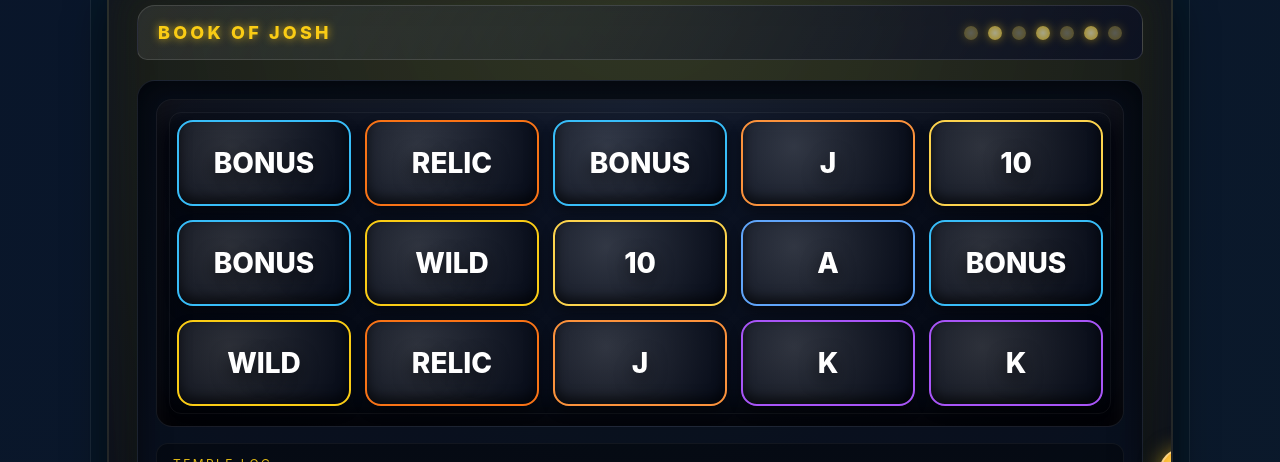
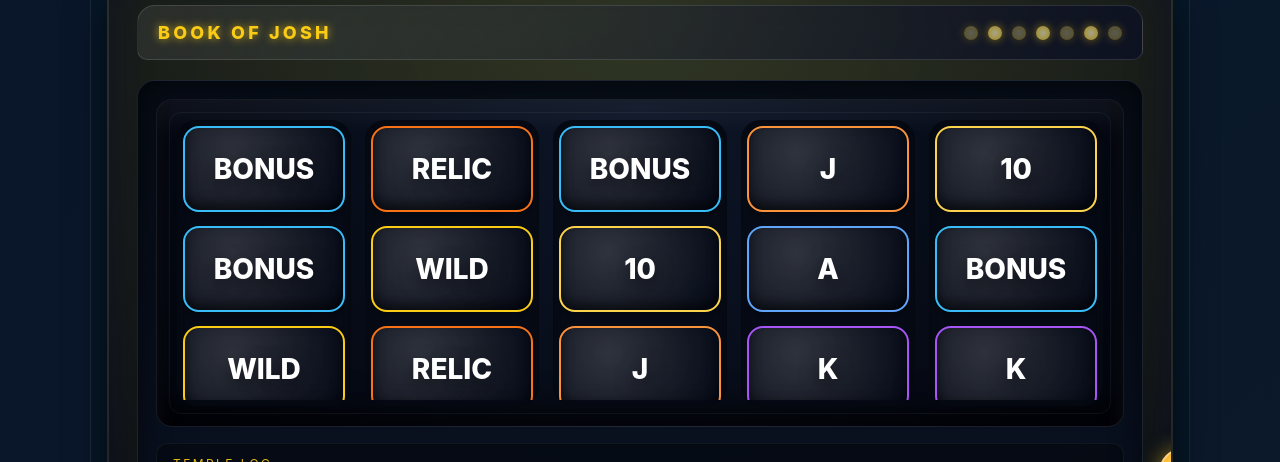
Before and after one commit to lagopodus/portfolio, a React (Create React App) app: page / in a window 1280 px wide. Shown: the part 1280-1742 px from the top of the page. Built offline with nearby package versions, Linux system fonts and the light colour scheme; no server answers; a web font is replaced by a local one.

Commit message:
Improve slot machine spin animation

```diff
--- a/src/App.css
+++ b/src/App.css
@@ -1044,9 +1044,30 @@ html, body {
 }
 
 .slot-column {
-  display: grid;
+  position: relative;
+  padding: 6px;
+  border-radius: 20px;
+  background: rgba(8, 12, 24, 0.85);
+  box-shadow: inset 0 0 18px rgba(0, 0, 0, 0.55);
+  overflow: hidden;
+}
+
+.slot-column__mask {
+  position: relative;
+  overflow: hidden;
+  height: calc(82px * 3 + 28px);
+}
+
+.slot-column__track {
+  display: flex;
+  flex-direction: column;
   gap: 14px;
-  position: relative;
+  transition: transform 0.35s ease;
+  will-change: transform;
+}
+
+.slot-column__track--spinning {
+  animation: reelSpin 0.65s linear infinite;
 }
 
 .slot-column--spinning::after {
@@ -1089,9 +1110,8 @@ html, body {
 }
 
 .slot-column--spinning .slot-symbol {
-  animation: spinBlur 0.25s linear infinite;
-  filter: brightness(1.1) blur(1px);
-  opacity: 0.7;
+  filter: brightness(1.1) blur(0.5px);
+  opacity: 0.65;
 }
 
 .slot-symbol span {
@@ -1110,6 +1130,12 @@ html, body {
 .slot-symbol--win::after {
   opacity: 0.8;
   background: radial-gradient(circle, rgba(255, 255, 255, 0.9), transparent 60%);
+}
+
+.slot-symbol--ghost {
+  border-color: rgba(255, 255, 255, 0.05) !important;
+  background: radial-gradient(circle at 30% 30%, rgba(255, 255, 255, 0.08), rgba(4, 9, 22, 0.7));
+  color: rgba(255, 255, 255, 0.65);
 }
 
 .slot-machine__status {
@@ -1293,10 +1319,13 @@ html, body {
   100% { transform: translateY(-3px); }
 }
 
-@keyframes spinBlur {
-  0% { transform: translateY(-5px); }
-  50% { transform: translateY(5px); }
-  100% { transform: translateY(-5px); }
+@keyframes reelSpin {
+  0% {
+    transform: translateY(0);
+  }
+  100% {
+    transform: translateY(-50%);
+  }
 }
 
 @keyframes columnSweep {
--- a/src/SlotMachine.js
+++ b/src/SlotMachine.js
@@ -32,6 +32,13 @@ const createReels = () =>
         Array.from({ length: ROWS }, () => randomSymbol())
     );
 
+const SPIN_TRACK_LENGTH = ROWS * 4;
+
+const generateSpinTrack = () => {
+    const base = Array.from({ length: SPIN_TRACK_LENGTH }, () => randomSymbol());
+    return [...base, ...base.slice(0, ROWS)];
+};
+
 function SlotMachine() {
     const [reels, setReels] = useState(createReels);
     const [bet, setBet] = useState(5);
@@ -45,6 +52,9 @@ function SlotMachine() {
     const [showWinBanner, setShowWinBanner] = useState(false);
     const [spinningColumns, setSpinningColumns] = useState(() => Array(COLUMNS).fill(false));
     const [celebration, setCelebration] = useState(null);
+    const [spinTracks, setSpinTracks] = useState(() =>
+        Array.from({ length: COLUMNS }, () => generateSpinTrack())
+    );
 
     const timeoutRef = useRef([]);
 
@@ -148,6 +158,7 @@ function SlotMachine() {
         }
 
         setSpinningColumns(Array(COLUMNS).fill(true));
+        setSpinTracks(Array.from({ length: COLUMNS }, () => generateSpinTrack()));
 
         const newReels = createReels();
 
@@ -239,6 +250,20 @@ function SlotMachine() {
     }, [celebration]);
 
     useEffect(() => {
+        if (!spinningColumns.some(Boolean)) {
+            return undefined;
+        }
+        const interval = setInterval(() => {
+            setSpinTracks((prev) =>
+                prev.map((track, columnIndex) =>
+                    spinningColumns[columnIndex] ? generateSpinTrack() : track
+                )
+            );
+        }, 220);
+        return () => clearInterval(interval);
+    }, [spinningColumns]);
+
+    useEffect(() => {
         if (autoplay && !spinning) {
             const timer = setTimeout(() => {
                 spin();
@@ -313,22 +338,48 @@ function SlotMachine() {
                             </div>
                         )}
                         <div className={`slot-grid ${spinning ? "slot-grid--spinning" : ""}`}>
-                            {reels.map((column, columnIndex) => (
+                            {reels.map((column, columnIndex) => {
+                                const columnSpinning = spinningColumns[columnIndex];
+                                const symbolsToRender = columnSpinning
+                                    ? spinTracks[columnIndex] || []
+                                    : column;
+                                return (
                                     <div
                                         key={`col-${columnIndex}`}
-                                    className={`slot-column ${spinningColumns[columnIndex] ? "slot-column--spinning" : ""}`}
+                                        className={`slot-column ${columnSpinning ? "slot-column--spinning" : ""}`}
                                     >
-                                    {column.map((symbol, rowIndex) => (
+                                        <div className="slot-column__mask">
                                             <div
-                                            key={`cell-${columnIndex}-${rowIndex}`}
-                                            className={`slot-symbol ${symbol.id.toLowerCase()} ${isWinningCell(columnIndex, rowIndex) ? "slot-symbol--win" : ""}`}
+                                                className={`slot-column__track ${columnSpinning ? "slot-column__track--spinning" : ""}`}
+                                                style={{
+                                                    animationDuration: columnSpinning
+                                                        ? `${0.6 + columnIndex * 0.05}s`
+                                                        : undefined,
+                                                    animationDelay: columnSpinning
+                                                        ? `${columnIndex * 0.08}s`
+                                                        : undefined,
+                                                }}
+                                            >
+                                                {symbolsToRender.map((symbol, rowIndex) => {
+                                                    const showWin = !spinning && isWinningCell(columnIndex, rowIndex);
+                                                    const cellKey = columnSpinning
+                                                        ? `spin-${columnIndex}-${rowIndex}`
+                                                        : `cell-${columnIndex}-${rowIndex}`;
+                                                    return (
+                                                        <div
+                                                            key={cellKey}
+                                                            className={`slot-symbol ${symbol.id.toLowerCase()} ${showWin ? "slot-symbol--win" : ""} ${columnSpinning ? "slot-symbol--ghost" : ""}`}
                                                             style={{ borderColor: symbol.color }}
                                                         >
                                                             <span>{symbol.label}</span>
                                                         </div>
-                                    ))}
+                                                    );
+                                                })}
                                             </div>
-                            ))}
+                                        </div>
+                                    </div>
+                                );
+                            })}
                         </div>
                     </div>
                     <div className="slot-machine__status">
```
Lines whose indentation alone changed are shown as unchanged.
